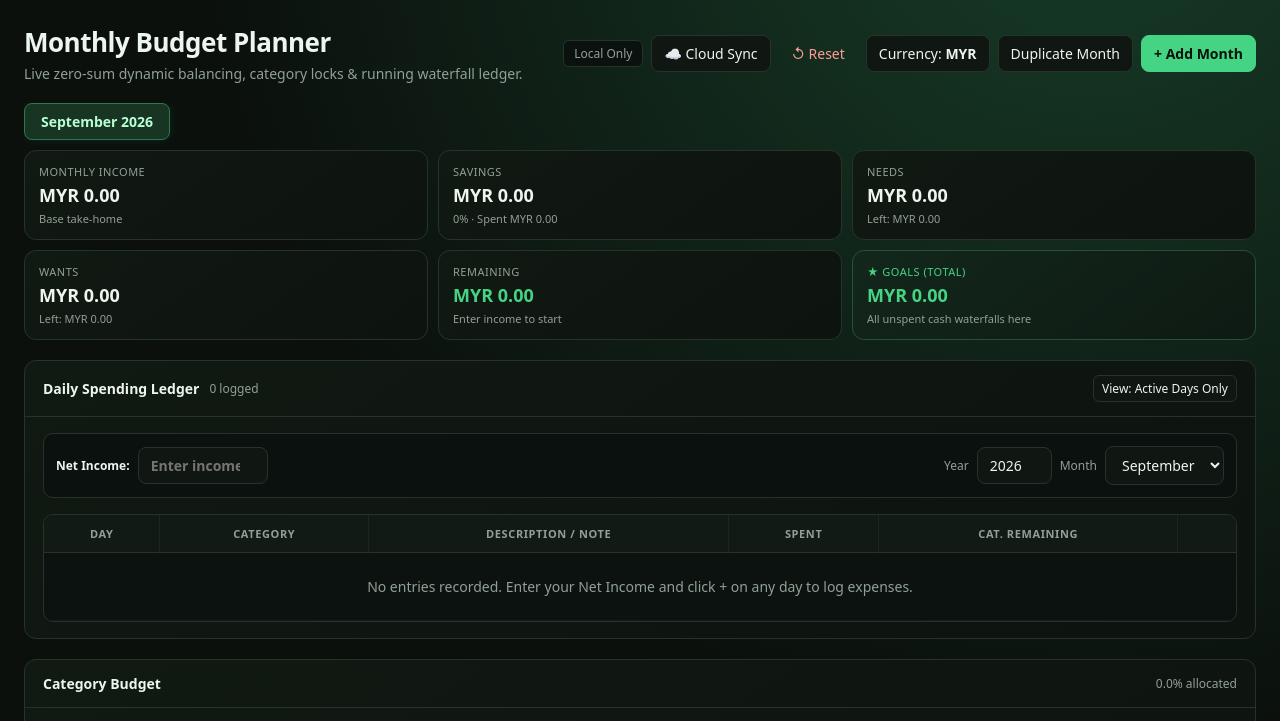
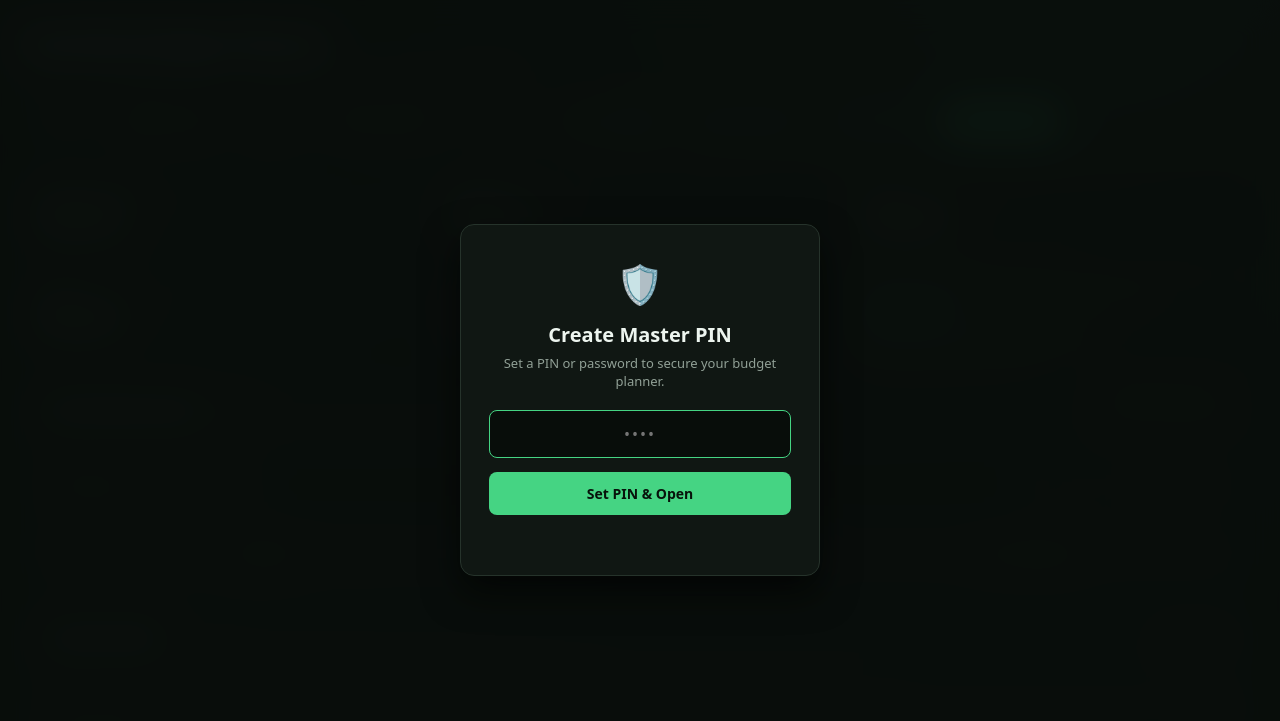
Before and after one commit to JeremyL03/Budget-Planner, a plain HTML site: page index.html in a window 1280 px wide. Shown: the top 721 px of the page. Drawn offline with Linux system fonts and the light colour scheme.

Commit message:
Added PIN

```diff
--- a/index.html
+++ b/index.html
@@ -29,7 +29,94 @@
       font: 14px system-ui, -apple-system, sans-serif;
       min-height: 100vh;
     }
-    .app { max-width: 1440px; margin: auto; padding: 24px; }
+    .app {
+      max-width: 1440px;
+      margin: auto;
+      padding: 24px;
+      transition: filter 0.25s ease;
+    }
+    .app.is-blurred {
+      filter: blur(14px);
+      pointer-events: none;
+      user-select: none;
+    }
+
+    /* Lock Overlay */
+    .lock-overlay {
+      position: fixed;
+      inset: 0;
+      background: rgba(9, 13, 11, 0.94);
+      backdrop-filter: blur(16px);
+      -webkit-backdrop-filter: blur(16px);
+      z-index: 10000;
+      display: flex;
+      align-items: center;
+      justify-content: center;
+      padding: 20px;
+    }
+    .lock-card {
+      background: #101713;
+      border: 1px solid var(--line);
+      border-radius: 14px;
+      padding: 32px 28px;
+      width: 100%;
+      max-width: 360px;
+      text-align: center;
+      box-shadow: 0 16px 36px rgba(0,0,0,0.6);
+    }
+    .lock-icon {
+      font-size: 38px;
+      margin-bottom: 12px;
+      display: inline-block;
+    }
+    .lock-card h2 {
+      margin: 0 0 6px;
+      font-size: 20px;
+      font-weight: 800;
+      color: var(--text);
+    }
+    .lock-card p {
+      margin: 0 0 20px;
+      color: var(--muted);
+      font-size: 13px;
+    }
+    .lock-input {
+      width: 100%;
+      padding: 12px;
+      font-size: 16px;
+      text-align: center;
+      letter-spacing: 2px;
+      background: #080d0a;
+      border: 1px solid var(--line);
+      border-radius: 8px;
+      color: var(--text);
+      margin-bottom: 14px;
+      outline: none;
+    }
+    .lock-input:focus {
+      border-color: var(--green);
+    }
+    .lock-btn {
+      width: 100%;
+      padding: 12px;
+      font-size: 14px;
+      font-weight: 700;
+      background: var(--green);
+      color: #07120b;
+      border: none;
+      border-radius: 8px;
+      cursor: pointer;
+    }
+    .lock-btn:hover {
+      background: #53e090;
+    }
+    .lock-msg {
+      margin-top: 12px;
+      font-size: 12px;
+      color: var(--danger);
+      min-height: 16px;
+    }
+
     header {
       display: flex;
       justify-content: space-between;
@@ -427,7 +514,22 @@
   </style>
 </head>
 <body>
-<div class="app">
+
+<!-- Master PIN / Password Lock Overlay -->
+<div id="lockOverlay" class="lock-overlay">
+  <div class="lock-card">
+    <div class="lock-icon" id="lockIcon">🔒</div>
+    <h2 id="lockTitle">Budget Vault</h2>
+    <p id="lockDesc">Enter your PIN to access your finances.</p>
+    <form id="lockForm" onsubmit="return false;">
+      <input type="password" id="pinInput" class="lock-input" placeholder="••••" autocomplete="current-password" autofocus>
+      <button type="submit" id="unlockBtn" class="lock-btn">Unlock Dashboard</button>
+    </form>
+    <div id="lockError" class="lock-msg"></div>
+  </div>
+</div>
+
+<div class="app is-blurred" id="appContent">
   <header>
     <div>
       <h1>Monthly Budget Planner</h1>
@@ -436,6 +538,8 @@
     <div class="actions">
       <span class="sync-badge" id="syncStatus">Local Only</span>
       <button class="btn" id="cloudSyncBtn">☁️ Cloud Sync</button>
+      <button class="btn" id="lockScreenBtn" title="Lock the application">🔒 Lock</button>
+      <button class="btn" id="changePinBtn" title="Change Master PIN">🔑 Change PIN</button>
       <button class="btn danger" id="resetDataBtn" title="Wipe stored data to clean state">↺ Reset</button>
       <button class="btn" id="currencyBtn">Currency: <b id="currLabel">MYR</b></button>
       <button class="btn" id="dupMonthBtn">Duplicate Month</button>
@@ -566,12 +670,112 @@
 <script>
 (() => {
   const STORAGE_KEY = 'budget_planner_v7_running';
+  const PIN_KEY = 'budget_app_pin_hash';
   const MONTH_NAMES = ['January','February','March','April','May','June','July','August','September','October','November','December'];
   const PALETTE = ['#45d483', '#5eb9e6', '#d7c56b', '#d98eeb', '#ef9d6b', '#9da7ff', '#78c8c1', '#f38282'];
 
   const uid = () => Math.random().toString(36).substring(2, 9);
   const esc = s => String(s ?? '').replace(/[&<>"']/g, c => ({'&':'&amp;','<':'&lt;','>':'&gt;','"':'&quot;',"'":'&#39;'}[c]));
 
+  // --- NATIVE SHA-256 HASHING HELPER ---
+  async function hashText(str) {
+    const buffer = new TextEncoder().encode(str);
+    const digest = await crypto.subtle.digest('SHA-256', buffer);
+    return Array.from(new Uint8Array(digest)).map(b => b.toString(16).padStart(2, '0')).join('');
+  }
+
+  // --- PIN / LOCKSCREEN CONTROLLER ---
+  const lockOverlay = document.getElementById('lockOverlay');
+  const appContent = document.getElementById('appContent');
+  const lockTitle = document.getElementById('lockTitle');
+  const lockDesc = document.getElementById('lockDesc');
+  const pinInput = document.getElementById('pinInput');
+  const unlockBtn = document.getElementById('unlockBtn');
+  const lockError = document.getElementById('lockError');
+  const lockIcon = document.getElementById('lockIcon');
+
+  let isSetupMode = !localStorage.getItem(PIN_KEY);
+
+  function configureLockUI() {
+    isSetupMode = !localStorage.getItem(PIN_KEY);
+    if (isSetupMode) {
+      lockIcon.textContent = '🛡️';
+      lockTitle.textContent = 'Create Master PIN';
+      lockDesc.textContent = 'Set a PIN or password to secure your budget planner.';
+      unlockBtn.textContent = 'Set PIN & Open';
+    } else {
+      lockIcon.textContent = '🔒';
+      lockTitle.textContent = 'Budget Vault Locked';
+      lockDesc.textContent = 'Enter your Master PIN to view your finances.';
+      unlockBtn.textContent = 'Unlock Dashboard';
+    }
+    pinInput.value = '';
+    lockError.textContent = '';
+  }
+
+  function showLockScreen() {
+    configureLockUI();
+    lockOverlay.style.display = 'flex';
+    appContent.classList.add('is-blurred');
+    setTimeout(() => pinInput.focus(), 50);
+  }
+
+  function hideLockScreen() {
+    lockOverlay.style.display = 'none';
+    appContent.classList.remove('is-blurred');
+  }
+
+  async function handleUnlockAttempt() {
+    const val = pinInput.value.trim();
+    if (!val) {
+      lockError.textContent = 'Please enter a PIN or password.';
+      return;
+    }
+
+    const hashed = await hashText(val);
+
+    if (isSetupMode) {
+      localStorage.setItem(PIN_KEY, hashed);
+      hideLockScreen();
+      render();
+    } else {
+      const storedHash = localStorage.getItem(PIN_KEY);
+      if (hashed === storedHash) {
+        hideLockScreen();
+        render();
+      } else {
+        lockError.textContent = 'Incorrect PIN. Please try again.';
+        pinInput.value = '';
+        pinInput.focus();
+      }
+    }
+  }
+
+  unlockBtn.onclick = handleUnlockAttempt;
+  document.getElementById('lockForm').onsubmit = (e) => {
+    e.preventDefault();
+    handleUnlockAttempt();
+  };
+
+  document.getElementById('lockScreenBtn').onclick = showLockScreen;
+
+  document.getElementById('changePinBtn').onclick = async () => {
+    const currentAttempt = prompt('Enter your CURRENT Master PIN:');
+    if (currentAttempt === null) return;
+    const currentHash = await hashText(currentAttempt.trim());
+    if (currentHash !== localStorage.getItem(PIN_KEY)) {
+      alert('Incorrect current PIN!');
+      return;
+    }
+    const newPin = prompt('Enter your NEW Master PIN or password:');
+    if (newPin && newPin.trim()) {
+      const newHash = await hashText(newPin.trim());
+      localStorage.setItem(PIN_KEY, newHash);
+      alert('Master PIN updated successfully!');
+    }
+  };
+
+  // --- STATE INITIALIZATION ---
   const defaultCategories = () => [
     { id: uid(), name: 'Savings', pct: 0, budget: 0, locked: true },
     { id: uid(), name: 'Needs', pct: 28, budget: 0, locked: false },
@@ -599,7 +803,6 @@
     };
   }
 
-  // Ensure all categories have locked property & initial budget initialized
   appState.months.forEach(m => {
     m.categories.forEach(c => {
       if (c.locked === undefined) c.locked = (c.name.toLowerCase() === 'savings');
@@ -1164,7 +1367,7 @@
     }
   });
 
-  // Typing exact target amount in Category Budget
+  // Target amount input
   document.addEventListener('input', (e) => {
     if (e.target.classList.contains('cat-amt-input')) {
       const m = currentMonth();
@@ -1268,11 +1471,10 @@
     }
   });
 
-  // Delegated button clicks
+  // Delegated clicks for Lock Toggle and Buttons
   document.addEventListener('click', (e) => {
     const m = currentMonth();
 
-    // Toggle Category Lock State
     const lockBtn = e.target.closest('[data-togglelock]');
     if (lockBtn) {
       const catId = lockBtn.dataset.togglelock;
@@ -1285,7 +1487,6 @@
       return;
     }
 
-    // Switch month tab safely
     const tabBtn = e.target.closest('[data-switch]');
     if (tabBtn) {
       appState.activeMonthIdx = +tabBtn.dataset.switch;
@@ -1322,7 +1523,6 @@
     }
   });
 
-  // Dedicated "Delete Month" action with confirmation
   document.getElementById('delMonthBtn').onclick = () => {
     if (appState.months.length <= 1) return;
     const cur = currentMonth();
@@ -1402,8 +1602,8 @@
     }
   };
 
-  // Initial Run
-  render();
+  // --- INITIAL BOOTSTRAP ---
+  showLockScreen();
 
   if (SYNC_CONFIG.gistId && SYNC_CONFIG.token) {
     pullFromCloud().then(data => {
```
